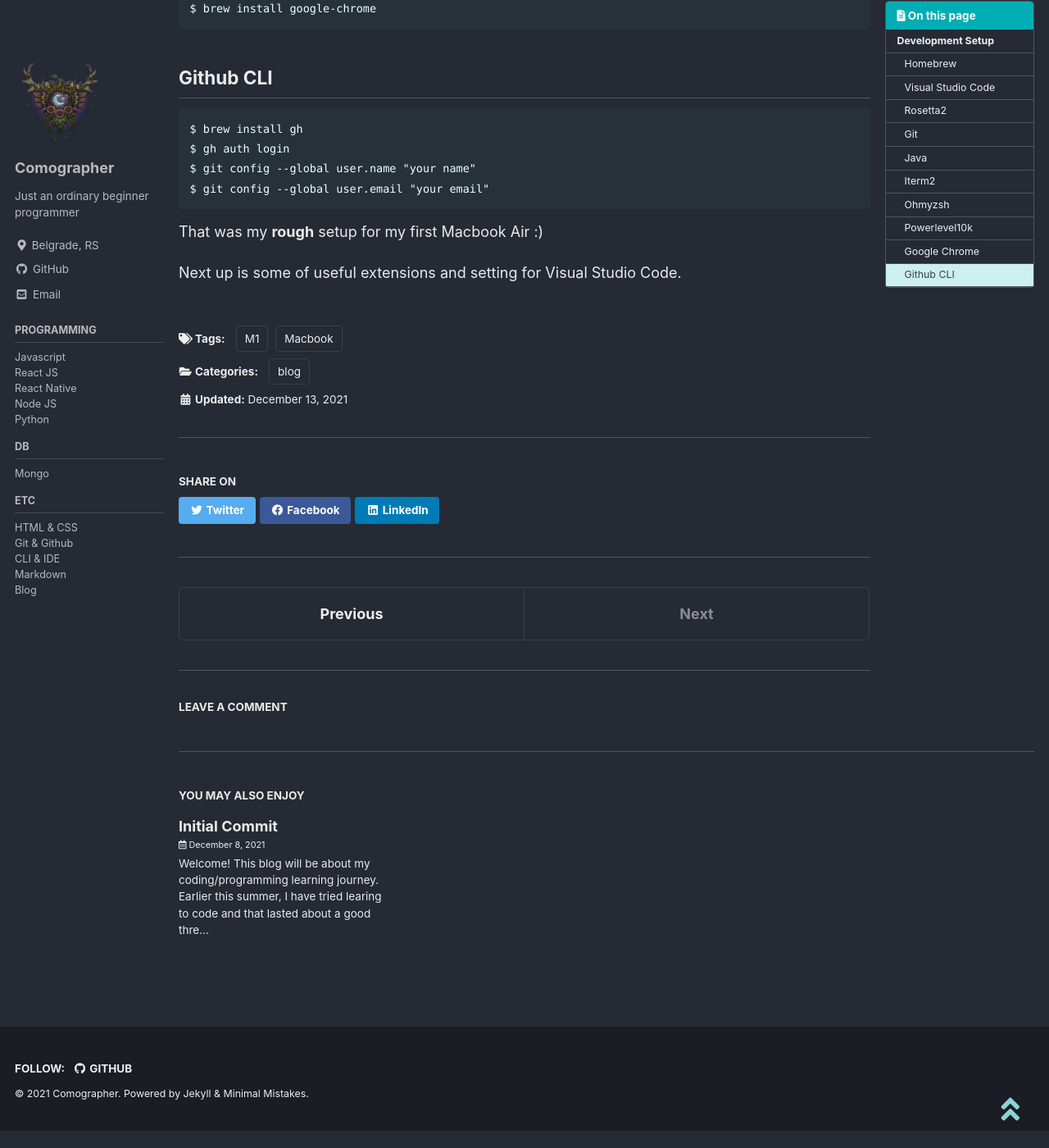
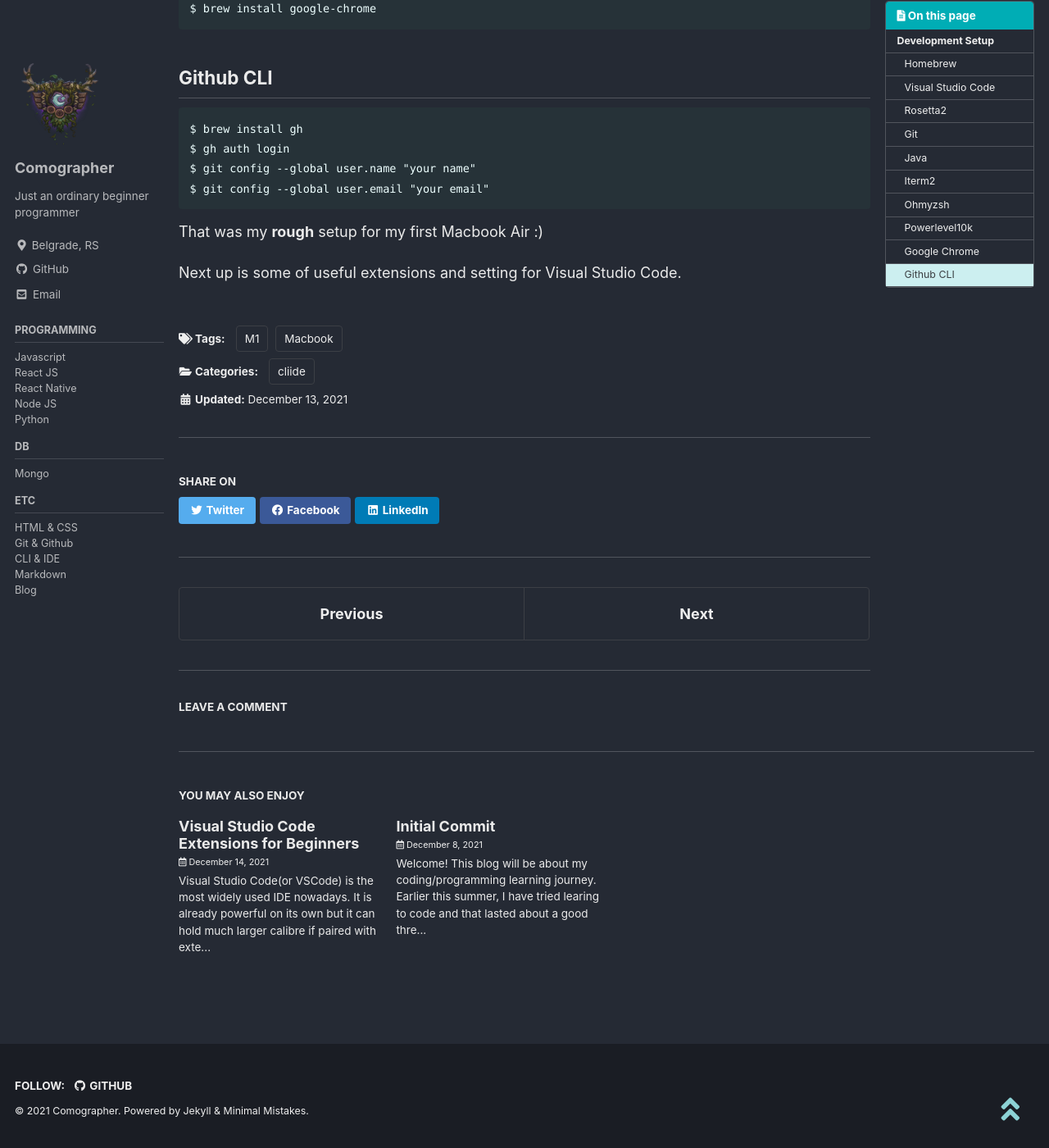
Before and after one commit to comographer/comographer.github.io, a Jekyll site: the page built from _posts/cliide/2021-12-13-m1 mac setup.md, in a window 1280 px wide and 1400 px high, scrolled down 2766 px. Shown: the whole window at 82% size. Built offline with Jekyll 4.4.1, drawn with Linux system fonts in a browser that asks for light colours; cached includes are drawn as plain includes; comment, search, counter and statistics services are not loaded; before the commit the page ends 4145 px from its top, so only the background shows below that; part of the change alters nothing that is shown.

Commit message:
extensions post

````diff
--- a/_posts/blog/2021-12-13-m1 mac setup.md
+++ b/_posts/cliide/2021-12-13-m1 mac setup.md
@@ -2,7 +2,7 @@
 layout: single
 title: "M1 Macbook Air Initial Setup"
 date: 2021-12-13 18:00:00 +0100
-categories: blog
+categories: cliide
 tags: M1 Macbook
 ---
 
--- /dev/null
+++ b/_posts/cliide/2021-12-14-vscode extensions.md
@@ -0,0 +1,68 @@
+---
+layout: single
+title: "Visual Studio Code Extensions for Beginners"
+date: 2021-12-14 18:00:00 +0100
+categories: cliide
+tags: vscode
+---
+
+Visual Studio Code(or VSCode) is the most widely used IDE nowadays.\
+It is already powerful on its own but it can hold much larger calibre if paired with extensions.
+
+Below are some extensions that I found to be useful for beginner like myself.
+
+# Aesthetic
+Here are some Themes and Code Formatter extensions to make our VSCode and codes look more pleasing to the eye.
+
+## Community Material Theme
+![Community Material Theme](/assets/images/community-material-theme.png)\
+Material Theme gives the VSCode a wide range of color options.\
+There are some variations and my preffered choice is **Community Material Theme Palenight High Contrast.**
+
+## Material Icon Theme
+![Material Icon Theme](/assets/images/material-icon-theme.png)\
+Material Icon Theme changes the icons on sidebar according to their programming language.
+
+## Prettier
+![Prettier](/assets/images/prettier.png)\
+Prettier helps you format codes upon saving.\
+Saves a lot of time that you might spend making the code look pretty.
+
+## Bracket Pair Colorizer
+![Bracket Pair Colorizer](/assets/images/bracket-pair-colorizer.png)\
+This extension colors matching brackets to help you find you way through your code.\
+However, since similar function can be done via settings.json, I didn't install it.\
+What I did instead is to add below in settings.json
+
+```json
+"editor.bracketPairColorization.enabled": true
+```
+<br>
+
+# Files
+Personally, I found it much more convenient to create new files,\
+rename, move, duplicate and more all on keyboard.\
+These extensions help you achieve that.
+
+## advanced-new-file
+![advanced-new-file](/assets/images/advanced-new-file.png)\
+
+## File Utils
+![File Utils](/assets/images/file-utils.png)\
+
+<br>
+
+# etc
+
+## GitLens
+![Git Lens](/assets/images/gitlens.png)\
+GitLens enables you to see who and when certain changes or commits have been made.\
+
+## Live Server
+![Live Server](/assets/images/live-server.png)\
+With Live Server, you can see the result of your HTML & CSS code in real time without having to ```$ npm start``` everytime.
+
+## Auto Rename Tag
+![Auto Rename Tag](/assets/images/auto-rename-tag.png)\
+This beauty auto renames your closing tag when you change the opening tag.\
+Saves a ton of time.
````
Also changed, not shown: Gemfile.lock, assets/images/advanced-new-file.png (added), assets/images/auto-rename-tag.png (added), assets/images/bracket-pair-colorizer.png (added), assets/images/community-material-theme.png (added), assets/images/file-utils.png (added), assets/images/gitlens.png (added), assets/images/live-server.png (added), assets/images/material-icon-theme.png (added), assets/images/prettier.png (added).
